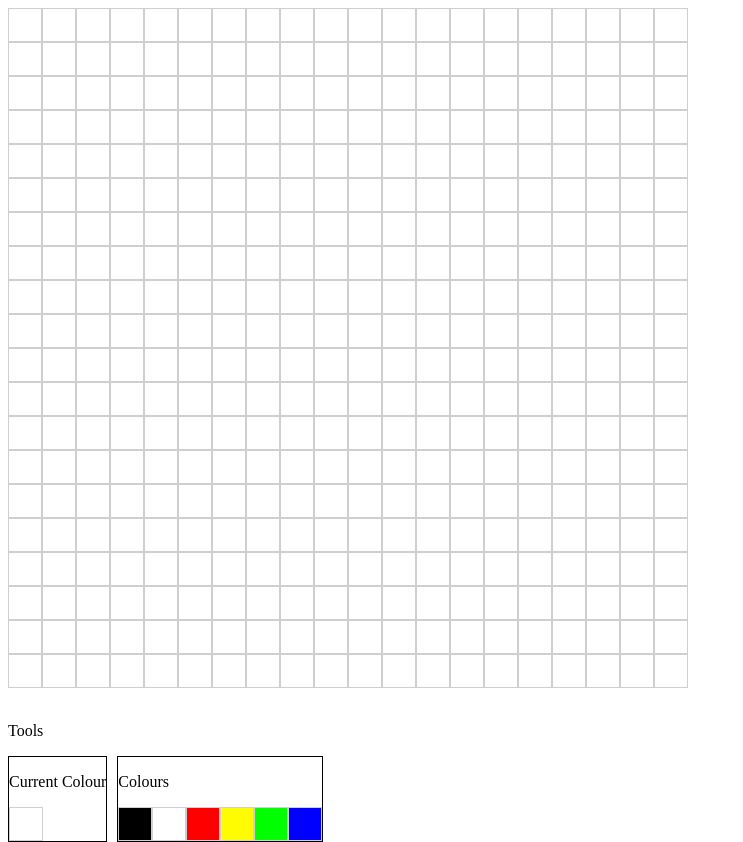
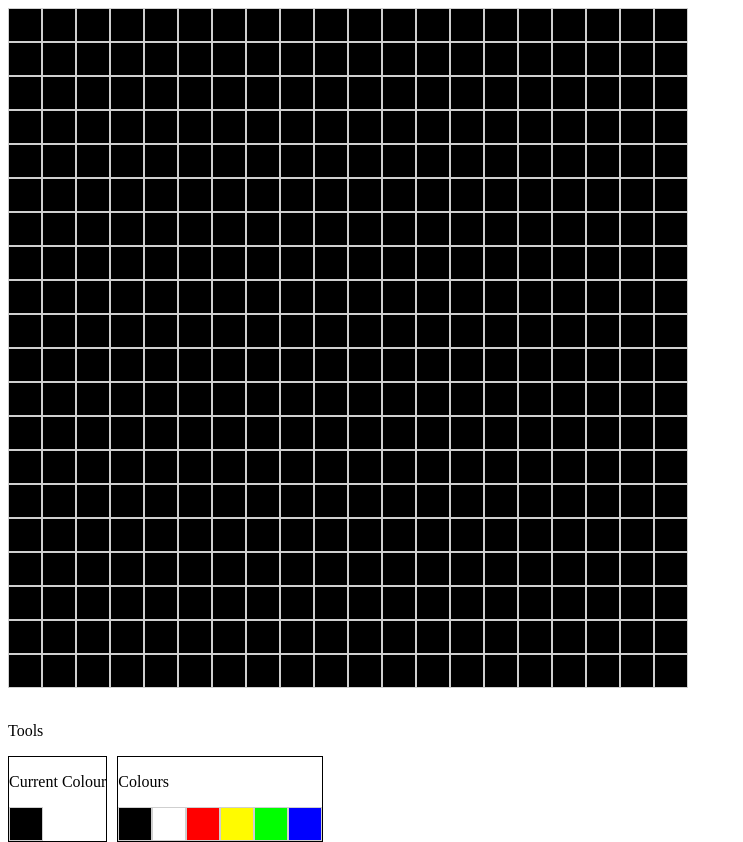
Before and after one commit to LWorrall/BScFullStackProject, a plain HTML site: page Project/view.html in a window 1280 px wide. Shown: the whole page, without its empty margins (0-743 px from the left). Drawn offline with nearby package versions, Linux system fonts and the light colour scheme.

Commit message:
Array will now update with pixel's new colour

```diff
--- a/Project/script.js
+++ b/Project/script.js
@@ -1,23 +1,49 @@
-// Create canvas grid.
-let counter = 0;
-
-for (let i = 0; i < 20; i++) {
-    for (let j = 0; j < 20; j++) {
+$(window).on("load", function() {
+    for (let i = 0; i < 400; i++) {
         // Creating divs to use as pixels.
         let newPixel = document.createElement("div");
-        newPixel.id = `pixel_${i}_${j}`;
+        newPixel.id = `pixel_${i}`;
         newPixel.classList.add("pixel");
+        newPixel.style.backgroundColor = canvas[i];
+        document.getElementById('canvas').append(newPixel)
+}
+    // Colouring the canvas pixel with the selected colour when clicked.
+    $('#canvas').on("click", ".pixel", function() {
+        let colour = $("#selectedColour").css("background-color");
+        $(this).css("background-color", colour);
+        // The function will then update the canvas array with the pixel's new colour.
+        let index = $(this).attr('id').slice(6);
+        console.log(index);
+        canvas[index] = colour;
+    })
 
-        document.getElementById('canvas').append(newPixel)
-    }
-}
+    // Clicking one of the colours on the palette will set it as the selected colour.
+    $(".colour").on("click", function() {
+        let colour = $(this).css("background-color");
+        console.log(colour);
+        $("#selectedColour").css("background-color", colour);
+    })
+})
 
-/*
-$(".colour").on("click", function() {
-
-    // let colour = $(this).css("background-color");
-    let colour = "#FF0000";
-    console.log(colour);
-    $("#selectedColour").css("background-colour", colour);
-})
-*/
+let canvas = [
+    "#000000", "#000000", "#000000", "#000000", "#000000", "#000000", "#000000", "#000000", "#000000", "#000000", "#000000", "#000000", "#000000", "#000000", "#000000", "#000000", "#000000", "#000000", "#000000", "#000000",
+    "#000000", "#000000", "#000000", "#000000", "#000000", "#000000", "#000000", "#000000", "#000000", "#000000", "#000000", "#000000", "#000000", "#000000", "#000000", "#000000", "#000000", "#000000", "#000000", "#000000",
+    "#000000", "#000000", "#000000", "#000000", "#000000", "#000000", "#000000", "#000000", "#000000", "#000000", "#000000", "#000000", "#000000", "#000000", "#000000", "#000000", "#000000", "#000000", "#000000", "#000000",
+    "#000000", "#000000", "#000000", "#000000", "#000000", "#000000", "#000000", "#000000", "#000000", "#000000", "#000000", "#000000", "#000000", "#000000", "#000000", "#000000", "#000000", "#000000", "#000000", "#000000",
+    "#000000", "#000000", "#000000", "#000000", "#000000", "#000000", "#000000", "#000000", "#000000", "#000000", "#000000", "#000000", "#000000", "#000000", "#000000", "#000000", "#000000", "#000000", "#000000", "#000000",
+    "#000000", "#000000", "#000000", "#000000", "#000000", "#000000", "#000000", "#000000", "#000000", "#000000", "#000000", "#000000", "#000000", "#000000", "#000000", "#000000", "#000000", "#000000", "#000000", "#000000",
+    "#000000", "#000000", "#000000", "#000000", "#000000", "#000000", "#000000", "#000000", "#000000", "#000000", "#000000", "#000000", "#000000", "#000000", "#000000", "#000000", "#000000", "#000000", "#000000", "#000000",
+    "#000000", "#000000", "#000000", "#000000", "#000000", "#000000", "#000000", "#000000", "#000000", "#000000", "#000000", "#000000", "#000000", "#000000", "#000000", "#000000", "#000000", "#000000", "#000000", "#000000",
+    "#000000", "#000000", "#000000", "#000000", "#000000", "#000000", "#000000", "#000000", "#000000", "#000000", "#000000", "#000000", "#000000", "#000000", "#000000", "#000000", "#000000", "#000000", "#000000", "#000000",
+    "#000000", "#000000", "#000000", "#000000", "#000000", "#000000", "#000000", "#000000", "#000000", "#000000", "#000000", "#000000", "#000000", "#000000", "#000000", "#000000", "#000000", "#000000", "#000000", "#000000",
+    "#000000", "#000000", "#000000", "#000000", "#000000", "#000000", "#000000", "#000000", "#000000", "#000000", "#000000", "#000000", "#000000", "#000000", "#000000", "#000000", "#000000", "#000000", "#000000", "#000000",
+    "#000000", "#000000", "#000000", "#000000", "#000000", "#000000", "#000000", "#000000", "#000000", "#000000", "#000000", "#000000", "#000000", "#000000", "#000000", "#000000", "#000000", "#000000", "#000000", "#000000",
+    "#000000", "#000000", "#000000", "#000000", "#000000", "#000000", "#000000", "#000000", "#000000", "#000000", "#000000", "#000000", "#000000", "#000000", "#000000", "#000000", "#000000", "#000000", "#000000", "#000000",
+    "#000000", "#000000", "#000000", "#000000", "#000000", "#000000", "#000000", "#000000", "#000000", "#000000", "#000000", "#000000", "#000000", "#000000", "#000000", "#000000", "#000000", "#000000", "#000000", "#000000",
+    "#000000", "#000000", "#000000", "#000000", "#000000", "#000000", "#000000", "#000000", "#000000", "#000000", "#000000", "#000000", "#000000", "#000000", "#000000", "#000000", "#000000", "#000000", "#000000", "#000000",
+    "#000000", "#000000", "#000000", "#000000", "#000000", "#000000", "#000000", "#000000", "#000000", "#000000", "#000000", "#000000", "#000000", "#000000", "#000000", "#000000", "#000000", "#000000", "#000000", "#000000",
+    "#000000", "#000000", "#000000", "#000000", "#000000", "#000000", "#000000", "#000000", "#000000", "#000000", "#000000", "#000000", "#000000", "#000000", "#000000", "#000000", "#000000", "#000000", "#000000", "#000000",
+    "#000000", "#000000", "#000000", "#000000", "#000000", "#000000", "#000000", "#000000", "#000000", "#000000", "#000000", "#000000", "#000000", "#000000", "#000000", "#000000", "#000000", "#000000", "#000000", "#000000",
+    "#000000", "#000000", "#000000", "#000000", "#000000", "#000000", "#000000", "#000000", "#000000", "#000000", "#000000", "#000000", "#000000", "#000000", "#000000", "#000000", "#000000", "#000000", "#000000", "#000000",
+    "#000000", "#000000", "#000000", "#000000", "#000000", "#000000", "#000000", "#000000", "#000000", "#000000", "#000000", "#000000", "#000000", "#000000", "#000000", "#000000", "#000000", "#000000", "#000000", "#000000"
+]
--- a/Project/style.css
+++ b/Project/style.css
@@ -43,6 +43,7 @@
 }
 
 #selectedColour {
+    background-color: black;
     width: 26px;
     height: 26px;
     padding: 3px;
--- a/Project/view.html
+++ b/Project/view.html
@@ -9,22 +9,6 @@
         <link rel="stylesheet" href="./style.css" />
 
         <title>Online Pixel Art</title>
-        <script>
-            $(window).on("load", function() {
-                // Colouring the canvas pixel with the selected colour when clicked.
-                $('#canvas').on("click", ".pixel", function() {
-                    let colour = $("#selectedColour").css("background-color");
-                    $(this).css("background-color", colour);
-                })
-
-                // Clicking one of the colours on the palette will set it as the selected colour.
-                $(".colour").on("click", function() {
-                    let colour = $(this).css("background-color");
-                    console.log(colour);
-                    $("#selectedColour").css("background-color", colour);
-                })
-            })
-        </script>
     </head>
     <body>
         <!-- The canvas will hold all of the pixels to draw on. -->
```
